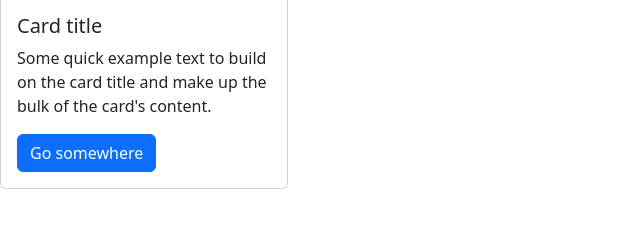
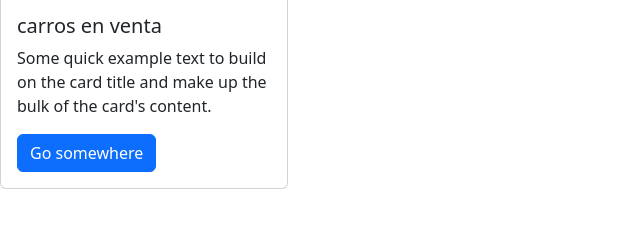
Before and after one commit to HackuIBM/proyectoibm, a plain HTML site: page index.html in a window 1280 px wide. Shown: the part 27-254 px from the top of the page, without its empty margins (0-640 px from the left). Drawn offline with nearby package versions, Linux system fonts and the light colour scheme.

Commit message:
e cambiado el titulo en la etiqueta h5->17

```diff
--- a/index.html
+++ b/index.html
@@ -10,10 +10,11 @@
 </head>
 <body>
 
+
     <div class="card" style="width: 18rem;">
         <img src="..." class="card-img-top" alt="...">
         <div class="card-body">
-          <h5 class="card-title">Card title</h5>
+          <h5 class="card-title">carros en venta</h5>
           <p class="card-text">Some quick example text to build on the card title and make up the bulk of the card's content.</p>
           <a href="#" class="btn btn-primary">Go somewhere</a>
         </div>
```
